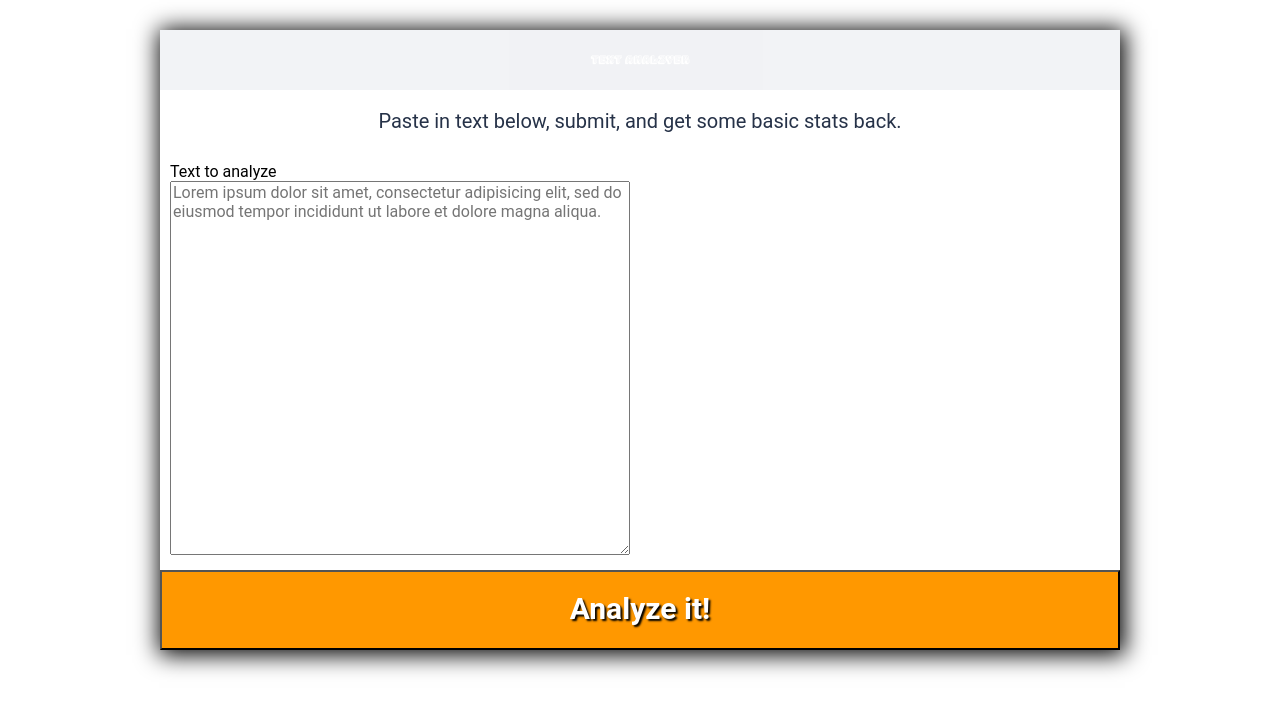
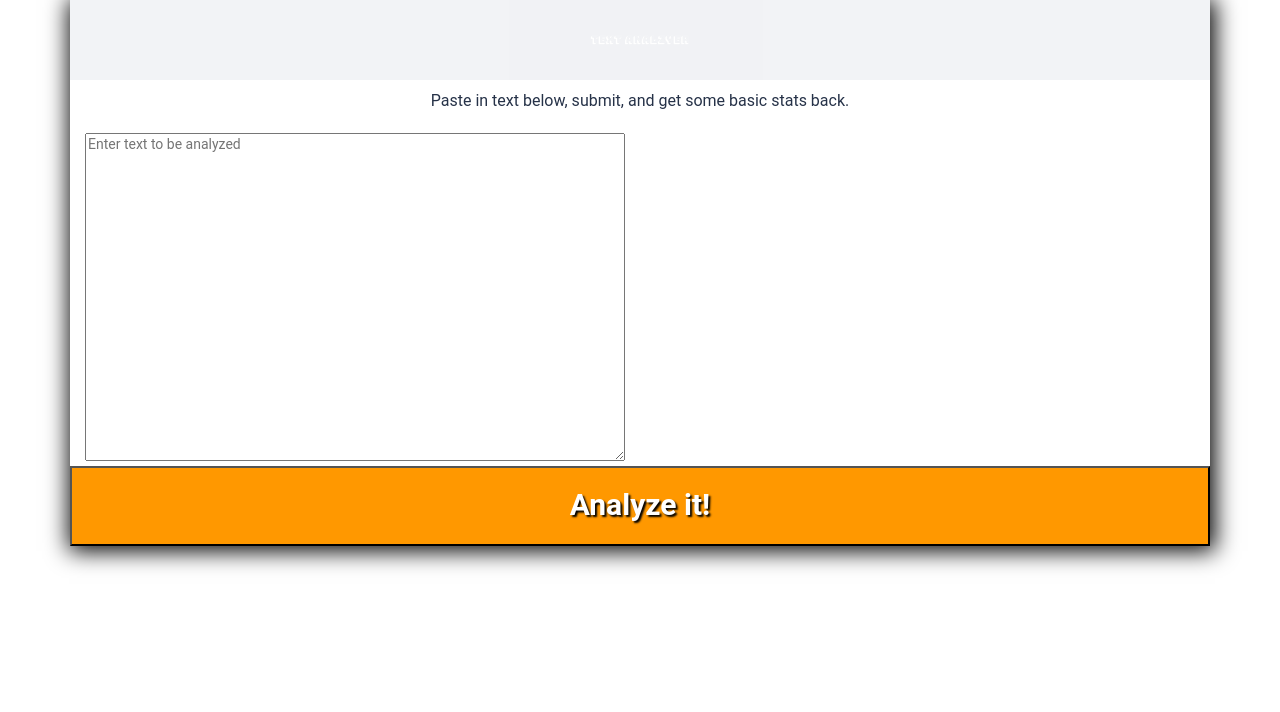
Before and after one commit to DHart86/WordProj, a plain HTML site: page text-analyzer-starter-files-master/index.html in a window 1280 px wide. Drawn offline with nearby package versions, Linux system fonts and the light colour scheme; a web font is replaced by a local one.

Commit message:
new styling

```diff
--- a/text-analyzer-starter-files-master/index.html
+++ b/text-analyzer-starter-files-master/index.html
@@ -7,6 +7,12 @@
          <script src="https://ajax.googleapis.com/ajax/libs/jquery/3.1.1/jquery.min.js"></script>
          <link href="https://fonts.googleapis.com/css?family=Bungee+Shade" rel="stylesheet">
          <link href="https://fonts.googleapis.com/css?family=Bungee+Inline" rel="stylesheet">
+
+
+        <link rel="stylesheet" href="https://maxcdn.bootstrapcdn.com/bootstrap/3.3.7/css/bootstrap.min.css">
+        <script src="https://maxcdn.bootstrapcdn.com/bootstrap/3.3.7/js/bootstrap.min.js"></script>
+        <link rel="stylesheet" href="https://maxcdn.bootstrapcdn.com/font-awesome/4.7.0/css/font-awesome.min.css">
+
          <meta name="viewport" content="width=device-width, initial-scale=1">
          <link rel="stylesheet" type="text/css" href="https://cdnjs.cloudflare.com/ajax/libs/normalize/4.2.0/normalize.min.css">
          <link rel="stylesheet" type="text/css" href="main.css">
@@ -20,13 +26,14 @@
     <div class="pContain">
       <p class="sub">Paste in text below, submit, and get some basic stats back.</p>
     </div>
+    <div class="row">
+      <div class="col-sm-6">
     <form>
-                <div class="col">
-                    <label for="user-text">Text to analyze</label>
-                    <textarea  rows="20" id="user-text" name="user-text" placeholder="Lorem ipsum dolor sit amet, consectetur adipisicing elit, sed do eiusmod tempor incididunt ut labore et dolore magna aliqua." require class="js-userInput"></textarea>
+        <textarea rows="20" id="user-text" name="user-text" placeholder="Enter text to be analyzed" required class="js-userInput"></textarea>
+        </form>
       </div>
 
-                <div class="col">
+      <div class="col-sm-6">
         <dl class="hidden text-report">
           <dt>Word count</dt>
           <dd class="js-another"></dd>
@@ -41,18 +48,11 @@
           <dd class="js-sent"></dd>
         </dl>
       </div>
-
-
-                <div>
+    </div>
+      <div class="row">
         <button type="submit" class="calcButton" onclick="return false">Analyze it!</button>
       </div>
-            </form>
-
-
   </main>
 </div>
-
-    <!-- link to jquery -->
-    <!-- link to your app.js -->
 </body>
 </html>
--- a/text-analyzer-starter-files-master/main.css
+++ b/text-analyzer-starter-files-master/main.css
@@ -6,37 +6,29 @@ h1 {
   background-color: #7E8AA2;
   color: white;
   font-family: 'Bungee Shade', cursive;
-  padding:10px;
+  padding:20px;
   opacity: 0.1
-}
-
-* {
-  box-sizing: border-box
 }
 
 body {
   font-family: 'Roboto', sans-serif;
 }
 
-.container {
-  padding: 30px;
-}
-
-main {
-  max-width: 960px;
-  margin: 0 auto;
-}
-
-label {
-  display: block;
-}
-
 .hidden {
   display: none;
 }
 
+.row {
+  margin-left:0;
+  margin-right:0;
+}
+
 .text-report dt:after {
   content: ": ";
+}
+
+p {
+  font-size:.8em;
 }
 
 button {
@@ -54,12 +46,6 @@ button:hover {
   background-color: darkorange;
 }
 
-.col {
-	float: left;
-	width: 50%;
-	padding: 10px;
-}
-
 main {
   box-shadow: 2px 2px 22px 3px black;
 }
@@ -74,6 +60,7 @@ dt {s
   color:  #263248;
   font-size: 20px;
   text-align: center;
+  padding:10px;
 }
 
 textarea {
@@ -85,3 +72,9 @@ input {
   height: 300px;
   vertical-align: text-top;
 }
+
+@media screen and (max-width: 640px) {
+  textarea {
+    height: 100px;
+  }
+}
```
Lines whose indentation alone changed are shown as unchanged.
